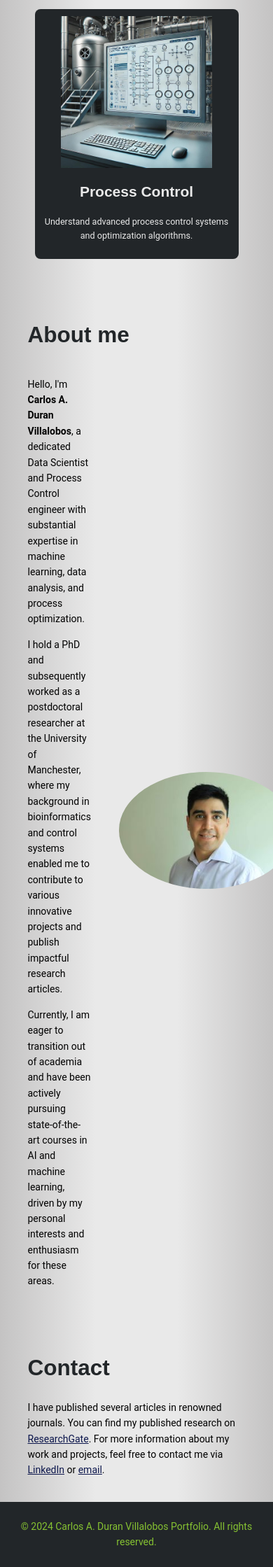
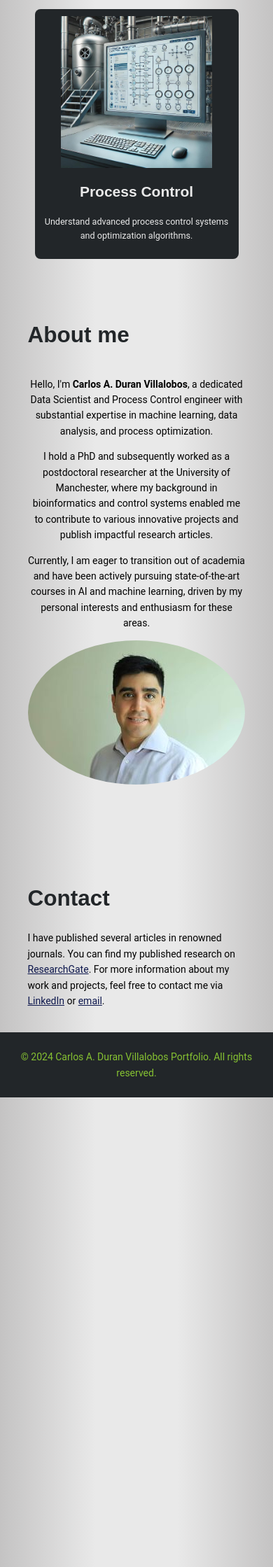
Before and after one commit to CarlosADuranVIllalobos/CarlosADuranVIllalobos.github.io, a Jekyll site: the page built from index.md, in a window 390 px wide. Shown: the part 1058-3297 px from the top of the page at 70% size. Built offline with Jekyll 4.4.1, drawn with Linux system fonts in a browser that asks for light colours.

Commit message:
introcontainer

```diff
--- a/assets/css/main.css
+++ b/assets/css/main.css
@@ -467,3 +467,21 @@ h4 {
       padding: 8px 10px; /* Reduce padding to save space */
   }
 }
+
+@media (max-width: 768px) {
+  .intro-container {
+    flex-direction: column; /* Stacks the children vertically */
+    align-items: center; /* Centers the items horizontally */
+    justify-content: center; /* Centers the items vertically for aesthetics */
+  }
+
+  .intro-container .text {
+    margin-right: 0; /* Removes the right margin */
+    text-align: center; /* Optionally centers the text */
+  }
+
+  .intro-container .circular-image-container {
+    margin-left: 0; /* Removes the left margin */
+    margin-bottom: 20px; /* Adds space below the image */
+  }
+}
```
